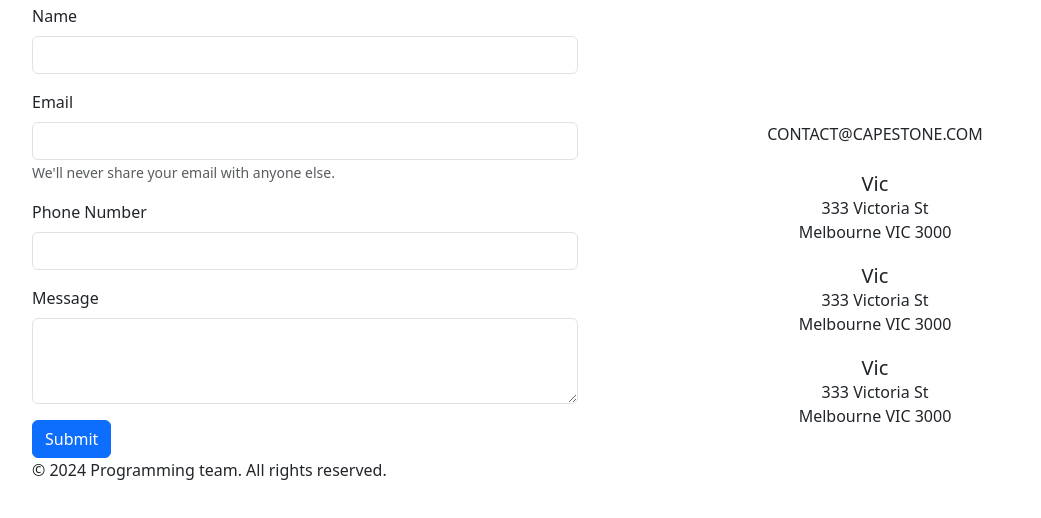
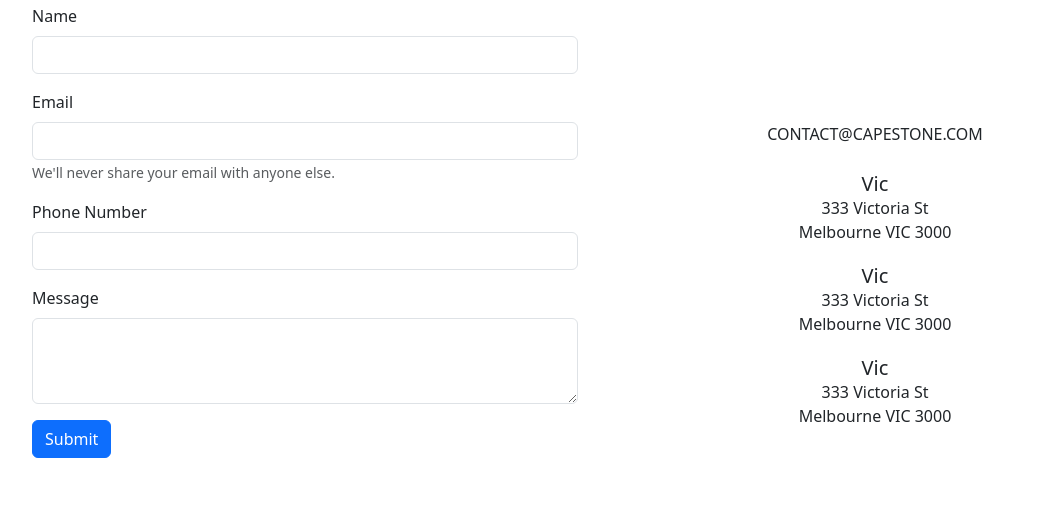
Before and after one commit to qiaoli116/2024-prj-1, a plain HTML site: page contact-page.html in a window 1280 px wide. Shown: the part 148-666 px from the top of the page, without its empty margins (50-1091 px from the left). Drawn offline with nearby package versions, Linux system fonts and the light colour scheme.

Commit message:
update page name

```diff
--- a/Contact.html
+++ b/contact-page.html
@@ -133,9 +133,7 @@
           </div>
         </div>
       </main>
-      <footer>
-        <p>&copy; 2024 Programming team. All rights reserved.</p>
-      </footer>
+      <footer></footer>
     </div>
     <script
       src="https://cdn.jsdelivr.net/npm/bootstrap@5.3.2/dist/js/bootstrap.bundle.min.js"
```
